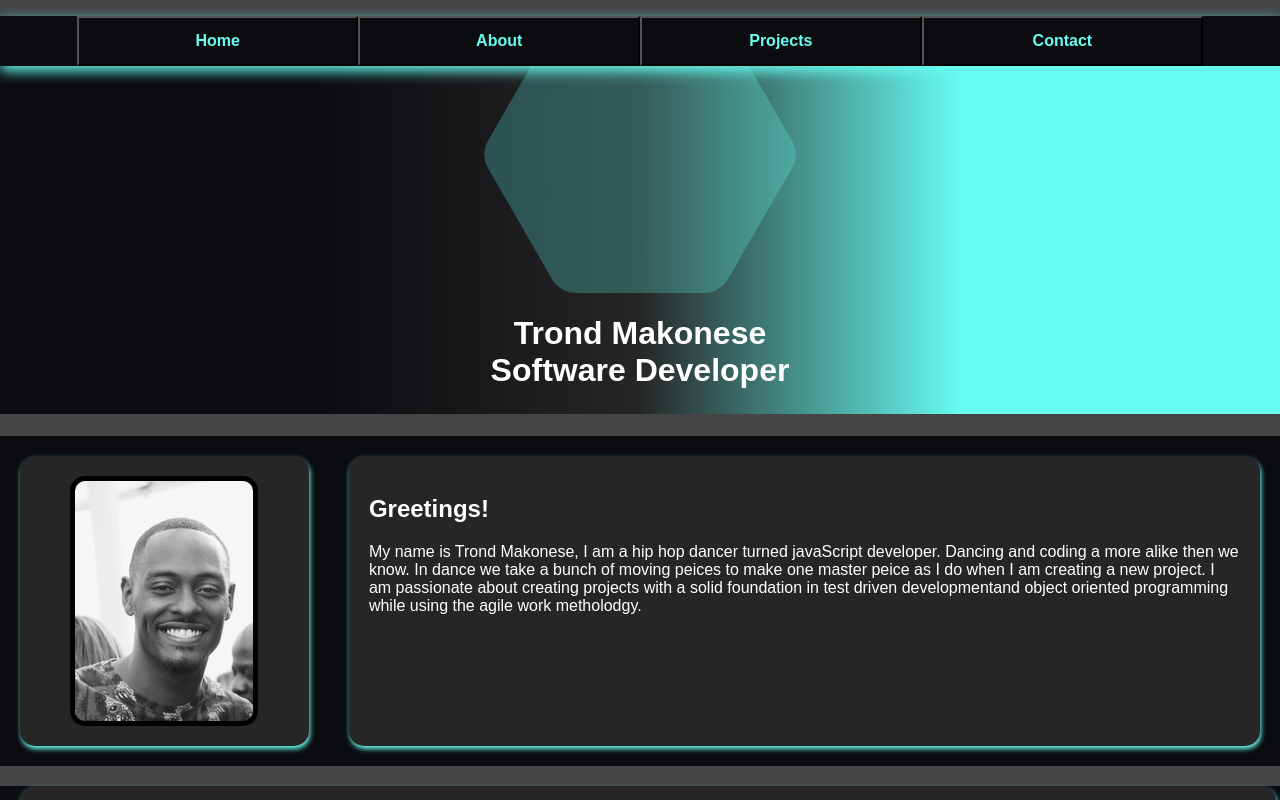
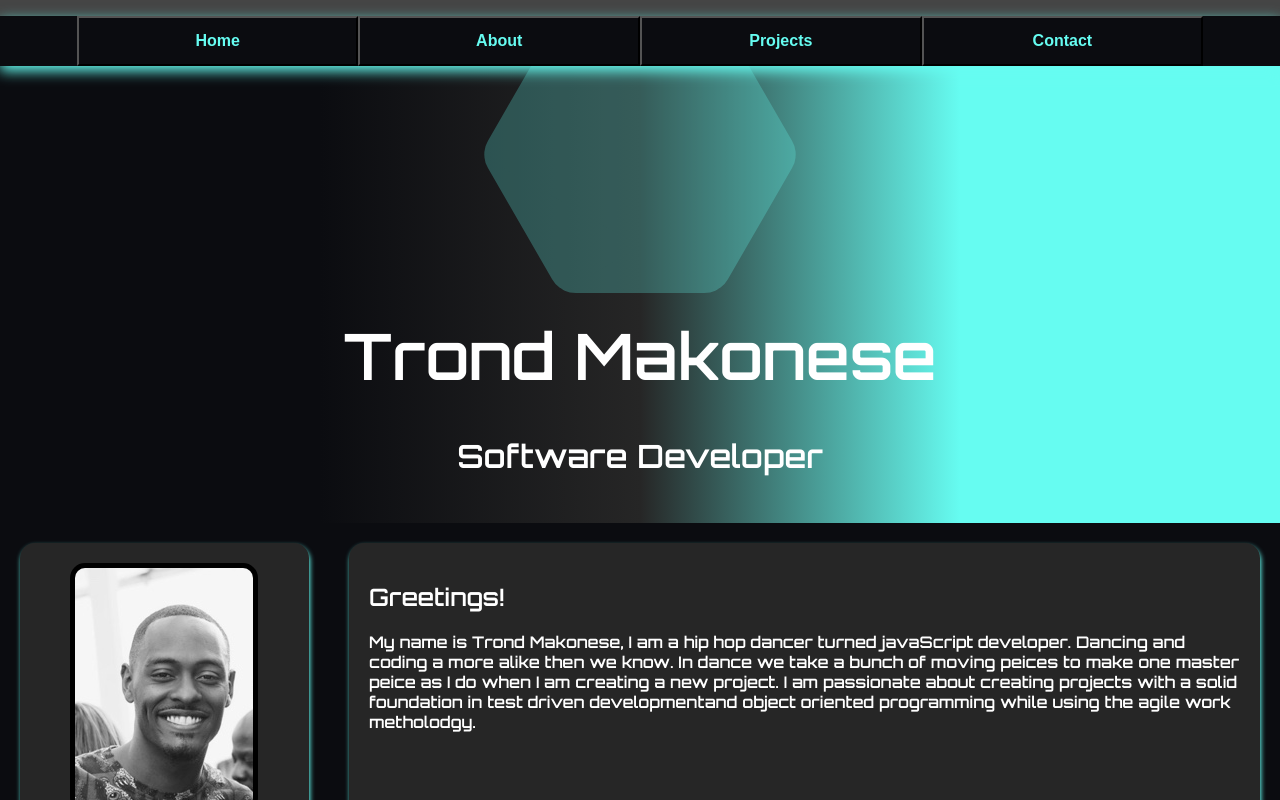
Before and after one commit to Trond240/Trond-s-Portfolio-Site, a React (Create React App) app: page / in a window 1280 px wide. Shown: the top 800 px of the page. Built offline with nearby package versions, Linux system fonts and the light colour scheme.

Commit message:
Add href links for font update.

```diff
--- a/src/App.js
+++ b/src/App.js
@@ -18,24 +18,16 @@ function App() {
     <main className="App" id='Home-section'>
       <NavBar />
       <header className='main-page'>
-       <div className='background_div'>
-        <div className='rhex'></div>
-        <h1 className='title'>Trond Makonese<br></br> Software Developer</h1>
-       </div>
-       {/* <div class="subject glowing">
-        <p class="message">Trond Makonese</p>
-        <p class="instruction">Front End Developer</p>
-      </div> */}
-       {/* <div className='social_wrapper'>
-        <a href="mailto:trondation@gmail.com"><img src={emailIcon} alt='email icon' className='icon_image'></img></a>
-        <a href="//github.com/trond240"><img src={gitIcon} alt='gitHub icon' className='icon_image'></img></a>
-        <a href="https://www.linkedin.com/in/trond-makonese-05610115a/"><img src={linkIcon} alt='linkDin icon' className='icon_image'></img></a>
-        <a href=''><img src={resumeIcon} alt='resume icon' className='icon_image'></img></a>
-       </div> */}
+        <div className='background_div'>
+          <div className='rhex'></div>
+          <div className='title'><h1><span className='author_name'>Trond Makonese</span><br></br><br></br>Software Developer</h1></div>
+        </div>
+       </header>
        <About />
        <Projects />
        <Contact />
-      </header>
+       <link rel="preconnect" href="https://fonts.gstatic.com"></link>
+       <link href="https://fonts.googleapis.com/css2?family=Orbitron:wght@600&display=swap" rel="stylesheet"></link>
     </main>
   );
 }
```
